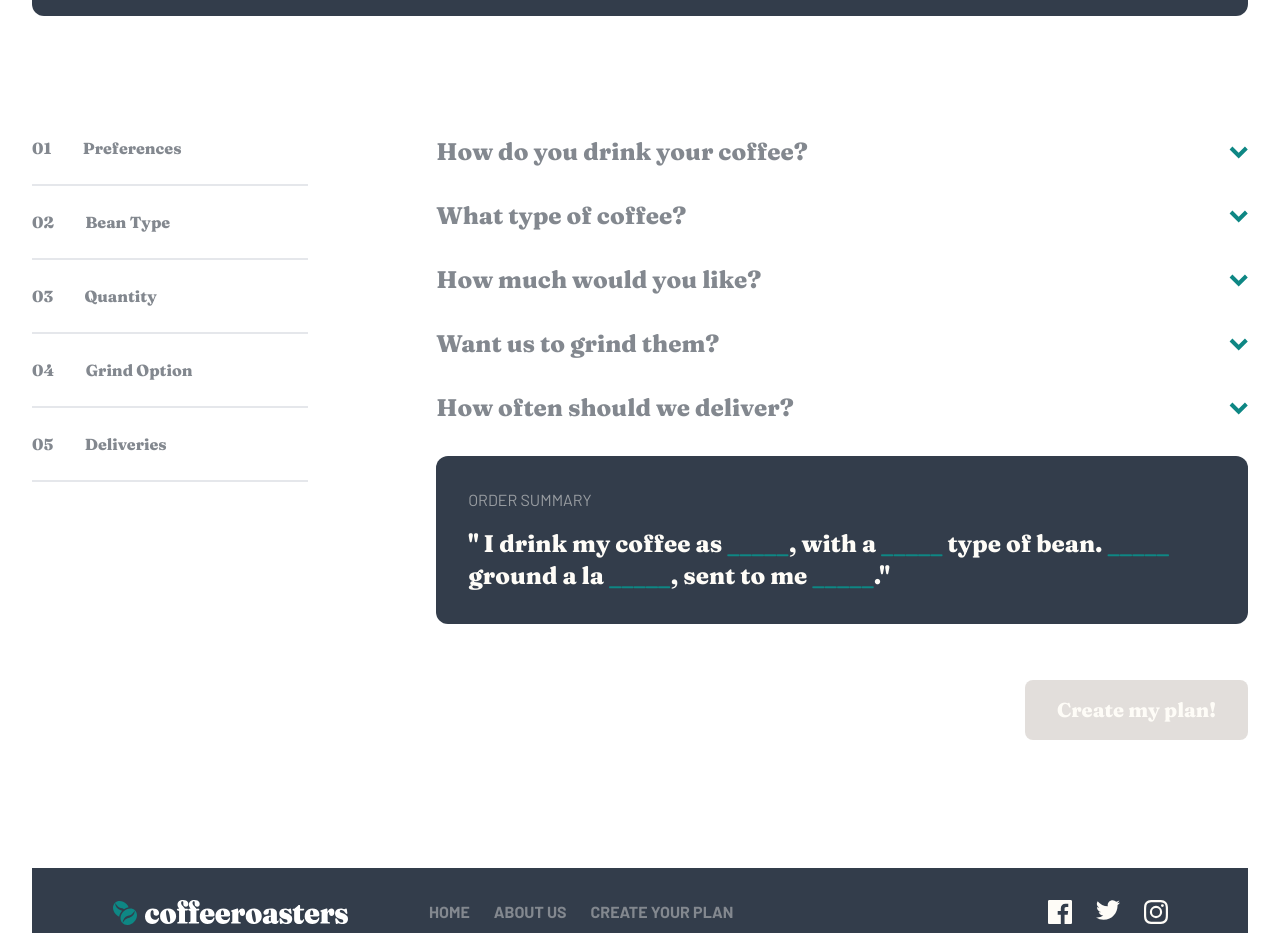
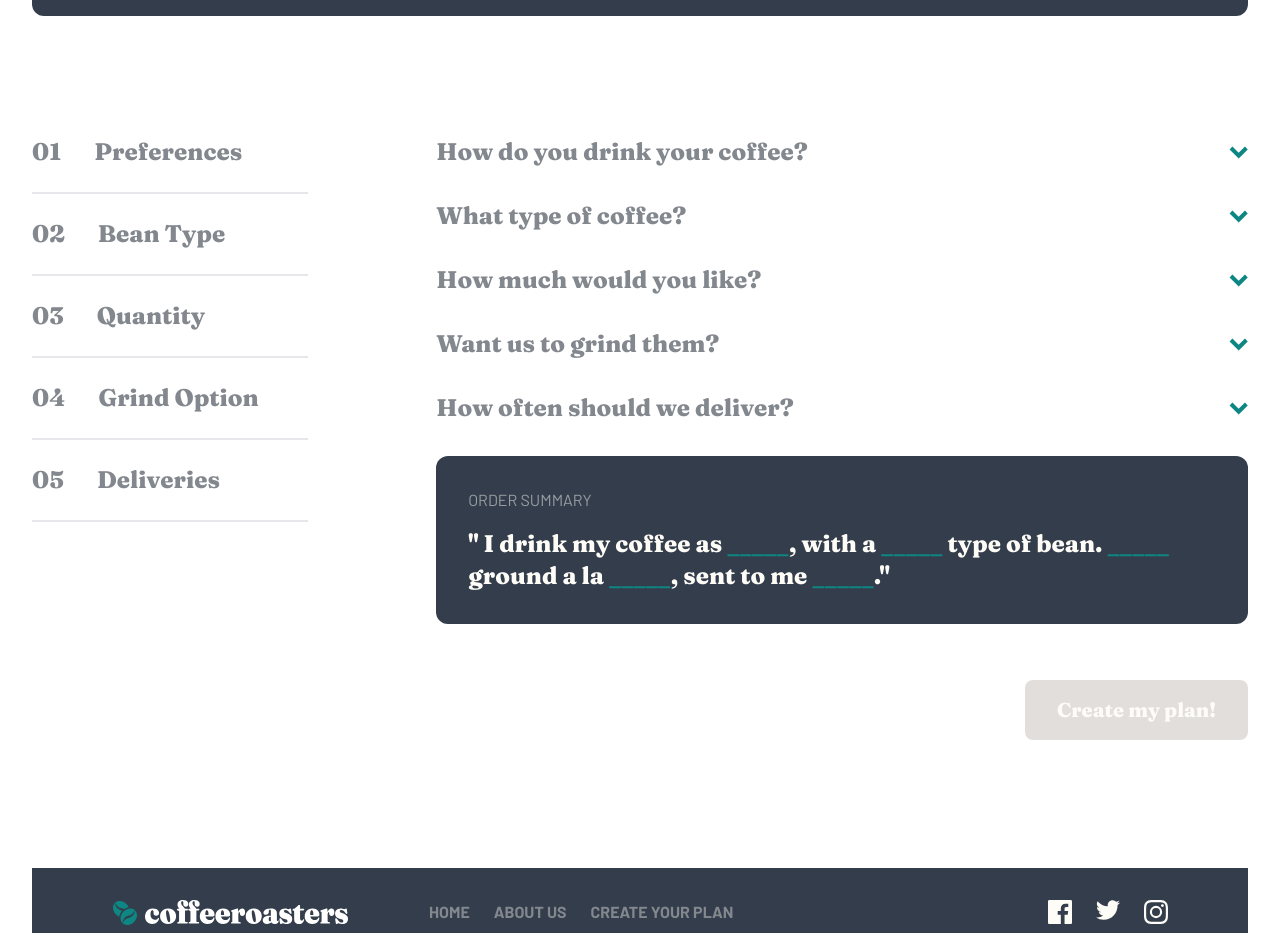
Before and after one commit to Mokalbari/coffee-roaster, a React (Vite) app: page /create-a-plan in a window 1280 px wide. Shown: the part 1420-2353 px from the top of the page. Built offline with nearby package versions, Linux system fonts and the light colour scheme.

Commit message:
add color on form progression

```diff
--- a/src/components/Form.tsx
+++ b/src/components/Form.tsx
@@ -13,29 +13,47 @@ import { FormContext } from "../context/FormContext"
 const Form = () => {
   const [modal, setModal] = useState(false)
   const isLargeScreen = useMediaQuery({ query: "(min-width: 1024px)" })
-  const { formComplete } = useContext(FormContext)
+  const { formComplete, userSelection } = useContext(FormContext)
   const handleClick = () => setModal(true)
+  const arrayFromCoffeeSubscription = Object.entries(coffeeSubscriptionData)
+
+  // Define a function to determine the class based on userSelection
+  const getClassName = (
+    step: CoffeeStepsName,
+    userSelection: Record<CoffeeStepsName, string>,
+    classOutput: string,
+  ): string | false => {
+    return userSelection[step] !== "_____" && classOutput
+  }
 
   return (
     <Container>
       <section className="gap-32 lg:flex">
         {isLargeScreen && (
           <aside className="w-1/3">
-            {Object.entries(coffeeSubscriptionData).map(
-              ([step, entries], index) => (
-                <FormStepProgression
-                  coffeeArray={Object.values(entries)}
-                  key={step}
-                  index={index}
-                />
-              ),
-            )}
+            {arrayFromCoffeeSubscription.map(([step, entries], index) => (
+              <FormStepProgression
+                classNameParagraphe={getClassName(
+                  step as CoffeeStepsName,
+                  userSelection,
+                  "text-slate-900",
+                )} // entry === index ?
+                classNameSpan={getClassName(
+                  step as CoffeeStepsName,
+                  userSelection,
+                  "text-accent-primary",
+                )}
+                coffeeArray={Object.values(entries)}
+                key={step}
+                index={index}
+              />
+            ))}
           </aside>
         )}
         <form action="post" className="flex flex-col">
           {/* This component has two children : a title and a card.
               It's main focus is to pass props down to children */}
-          {Object.entries(coffeeSubscriptionData).map(([step, entries]) => (
+          {arrayFromCoffeeSubscription.map(([step, entries]) => (
             <FormStep
               coffeeArray={Object.values(entries)}
               key={step}
--- a/src/components/FormStepProgression.tsx
+++ b/src/components/FormStepProgression.tsx
@@ -3,12 +3,22 @@ type Props = {
   coffeeArray: CoffeeTypeEntry[]
   key: string
   index: number
+  classNameParagraphe: string | false
+  classNameSpan: string | false
 }
 
-const FormStepProgression = ({ coffeeArray, index }: Props) => {
+const FormStepProgression = ({
+  coffeeArray,
+  index,
+  classNameParagraphe,
+  classNameSpan,
+}: Props) => {
   return (
-    <p className="text-xl2 border-b-2 py-6 font-serif font-extrabold text-neutral-grey first:pt-0">
-      <span className="mr-7">0{index + 1}</span> {coffeeArray[0].step}
+    <p
+      className={`border-b-2 py-6 font-serif text-2xl font-extrabold text-neutral-grey first:pt-0 ${classNameParagraphe}`}
+    >
+      <span className={`mr-7 ${classNameSpan}`}>0{index + 1}</span>{" "}
+      {coffeeArray[0].step}
     </p>
   )
 }
```
